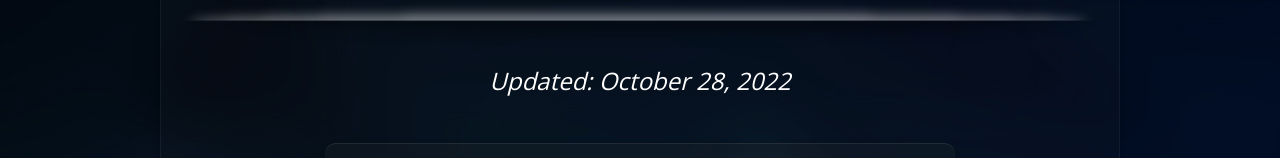
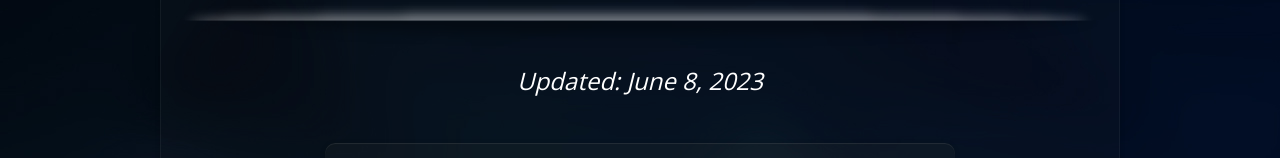
Before and after one commit to netcode88/facebook, a plain HTML site: page index.html in a window 1280 px wide. Shown: the part 512-670 px from the top of the page. Drawn offline with nearby package versions, Linux system fonts and the light colour scheme.

Commit message:
Update index.html

```diff
--- a/index.html
+++ b/index.html
@@ -93,7 +93,7 @@
 
                                    <img src="images/divide.png">
                                    <i><h3>Updated:
-                                October 28, 2022  </h3></i>
+                                June 8, 2023  </h3></i>
 
 
 
```
